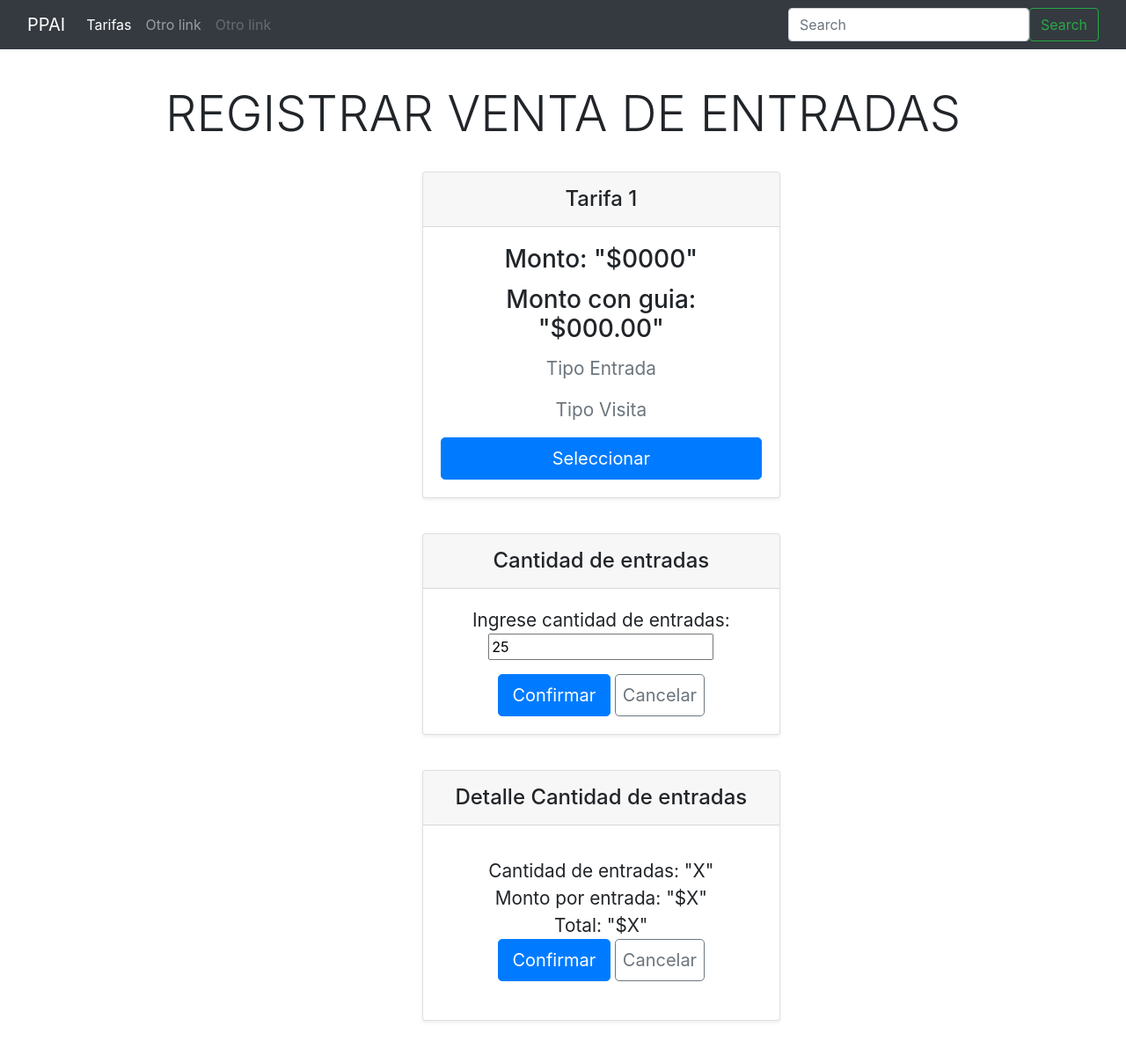
After one commit to sydgibbon/PPAI-DSI-2021-Grupo-3, a Django app: template registrarventadeentrada/myApp/templates/tarifas/main.html in a window 1280 px wide. The commit adds this page. Shown: the whole page at 88% size. Run offline with Django 3.2, Linux system fonts and the light colour scheme; the template is opened without the code that fills it, so the values that code supplies are empty; some libraries are stand-ins or nearby versions.

Commit message:
rework template directories

```diff
--- /dev/null
+++ b/registrarventadeentrada/myApp/templates/tarifas/atomic/ctdadEntradas.html
@@ -0,0 +1,30 @@
+<div class="row row-cols-1 row-cols-md-3 mb-3 text-center">
+  <div class="col" style="left: 480px">
+    <div class="card mb-4 rounded-3 shadow-sm">
+      <div class="card-header py-3">
+        <h4 class="my-0 fw-normal">Cantidad de entradas</h4>
+      </div>
+      <div class="card-body">
+        <form>
+          <p class="my-0 fw-normal" style="font-size: 130%">
+            Ingrese cantidad de entradas:
+          </p>
+          <input
+            type="text"
+            id="my-0 fw-normal"
+            name="my-0 fw-normal"
+            value="25"
+          /><br />
+        </form>
+        <div>
+          <button type="button" class="btn btn-lg btn-primary">
+            Confirmar
+          </button>
+          <button class="btn btn-outline-secondary btn-lg px-2">
+            Cancelar
+          </button>
+        </div>
+      </div>
+    </div>
+  </div>
+</div>
--- /dev/null
+++ b/registrarventadeentrada/myApp/templates/tarifas/atomic/detalleEntradas.html
@@ -0,0 +1,17 @@
+<div class="row row-cols-1 row-cols-md-3 mb-3 text-center">
+    <div class="col" style=" left: 480px;">
+      <div class="card mb-4 rounded-3 shadow-sm">
+        <div class="card-header py-3">
+          <h4 class="my-0 fw-normal">Detalle Cantidad de entradas</h4>
+        </div>
+        <div class="card-body">
+          <ul class="list-unstyled mt-3 mb-4">
+            <p class="my-0 fw-normal" style="font-size:130%;">Cantidad de entradas: "X"</p>
+            <p class="my-0 fw-normal" style="font-size:130%;">Monto por entrada: "$X"</p>
+            <p class="my-0 fw-normal" style="font-size:130%;">Total: "$X"</p>
+          <button type="button" class=" btn btn-lg btn-primary">Confirmar</button>
+          <button class="btn btn-outline-secondary btn-lg px-2">Cancelar</button>
+        </div>
+      </div>
+    </div>
+  </div>
--- /dev/null
+++ b/registrarventadeentrada/myApp/templates/tarifas/atomic/tarifas.html
@@ -0,0 +1,18 @@
+<div class="row row-cols-1 row-cols-md-3 mb-3 text-center">
+  <div class="col" style="left: 480px">
+    <div class="card mb-4 rounded-3 shadow-sm">
+      <div class="card-header py-3">
+        <h4 class="my-0 fw-normal">Tarifa 1</h4>
+      </div>
+      <div class="card-body">
+        <h3 class="card-title pricing-card-title">Monto: "$0000"</h3>
+        <h3 class="card-title pricing-card-title">Monto con guia: "$000.00"</h3>
+        <p class="fs-5 text-muted" style="font-size: 130%">Tipo Entrada</p>
+        <p class="fs-5 text-muted" style="font-size: 130%">Tipo Visita</p>
+        <button type="button" class="w-100 btn btn-lg btn-primary">
+          Seleccionar
+        </button>
+      </div>
+    </div>
+  </div>
+</div>
--- /dev/null
+++ b/registrarventadeentrada/myApp/templates/tarifas/main.html
@@ -0,0 +1,17 @@
+{% extends "template.html" %}
+
+{% block head_content %}
+<title>Tarifas</title>
+{% endblock %}
+
+{% block first_screen %}
+    {%include "tarifas/atomic/tarifas.html"%}
+{% endblock %}
+
+{% block second_screen %}
+    {%include "tarifas/atomic/ctdadEntradas.html"%}
+{% endblock %}
+
+{% block third_screen %}
+    {%include "tarifas/atomic/detalleEntradas.html"%}
+{% endblock %}
--- a/registrarventadeentrada/myApp/templates/template.html
+++ b/registrarventadeentrada/myApp/templates/template.html
@@ -14,56 +14,27 @@
 {% include "navbar.html" %}
   <header>
       <div class="pricing-header p-3 pb-md-4 mx-auto text-center">
-        <h1 class="display-4 fw-normal">Registrar Venta de Entradas {{ name }}</h1>
-        <p class="fs-5 text-muted"style="font-size:200%;">Hola que hace, esto es una prueba xD</p>
+        <h1 class="display-4 fw-normal text-uppercase">Registrar Venta de Entradas</h1>
       </div>
     </header>
 
   <!-- Primer pantalla-->
-    <main>
+    <div class="first-screen">
      {% block first_screen %}
      {% endblock %}
-    </main>
+    </div>
       <!-- Segunda pantalla-->
    <!-- Una vez elegida la tarifa se selecciona la cantidad de entradas -->
-   <div class="row row-cols-1 row-cols-md-3 mb-3 text-center">
-    <div class="col" style=" left: 480px;">
-      <div class="card mb-4 rounded-3 shadow-sm">
-        <div class="card-header py-3">
-          <h4 class="my-0 fw-normal">Cantidad de entradas</h4>
-        </div>
-        <div class="card-body">
-          <form>
-            <p class="my-0 fw-normal" style="font-size:130%;">Ingrese cantidad de entradas:</p>
-            <input type="text" id="my-0 fw-normal" name="my-0 fw-normal" value="25"><br>
-          </form>
-          <div>
-            <button type="button" class=" btn btn-lg btn-primary">Confirmar</button>
-            <button class="btn btn-outline-secondary btn-lg px-2">Cancelar</button>
-          </div>
-        </div>
-      </div>
+    <div class="second-screen">
+     {% block second_screen %}
+     {% endblock %}
     </div>
-  </div>
 
   <!-- Tercer pantalla-->
-  <div class="row row-cols-1 row-cols-md-3 mb-3 text-center">
-    <div class="col" style=" left: 480px;">
-      <div class="card mb-4 rounded-3 shadow-sm">
-        <div class="card-header py-3">
-          <h4 class="my-0 fw-normal">Detalle Cantidad de entradas</h4>
-        </div>
-        <div class="card-body">
-          <ul class="list-unstyled mt-3 mb-4">
-            <p class="my-0 fw-normal" style="font-size:130%;">Cantidad de entradas: "X"</p>
-            <p class="my-0 fw-normal" style="font-size:130%;">Monto por entrada: "$X"</p>
-            <p class="my-0 fw-normal" style="font-size:130%;">Total: "$X"</p>
-          <button type="button" class=" btn btn-lg btn-primary">Confirmar</button>
-          <button class="btn btn-outline-secondary btn-lg px-2">Cancelar</button>
-        </div>
-      </div>
+     <div class="third-screen">
+     {% block third_screen %}
+     {% endblock %}
     </div>
-  </div>
 </main>
 
   </body>
--- a/registrarventadeentrada/registrarventadeentrada/views.py
+++ b/registrarventadeentrada/registrarventadeentrada/views.py
@@ -33,7 +33,7 @@ def index(request):
     # Renderiza la plantilla HTML index.html con los datos en la variable contexto
     return render(
         request,
-        'tarifas/tarifas.html',
+        'tarifas/main.html',
     )
 
 
```
Also changed, not shown: registrarventadeentrada/myApp/templates/tarifas/tarifas.html (deleted, +0 -26 lines).
